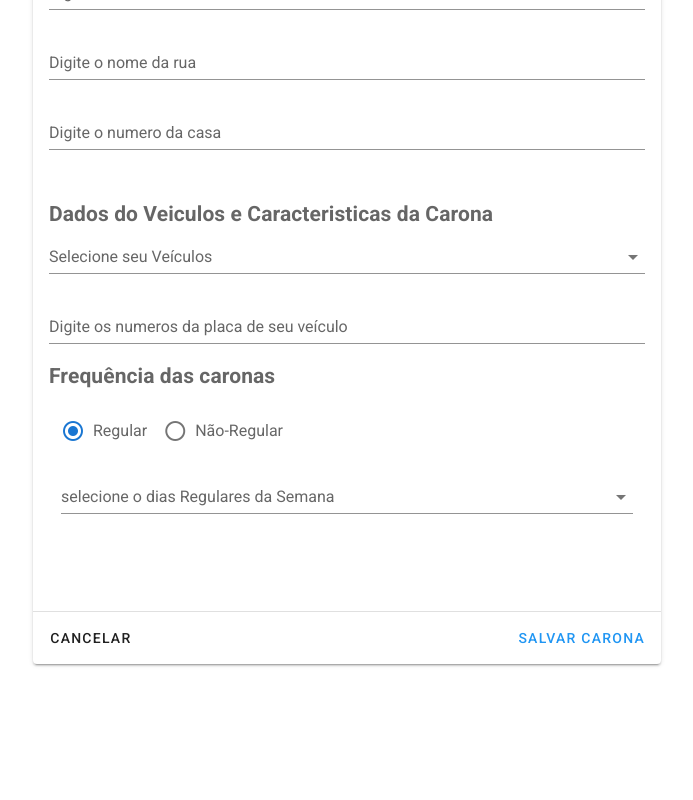
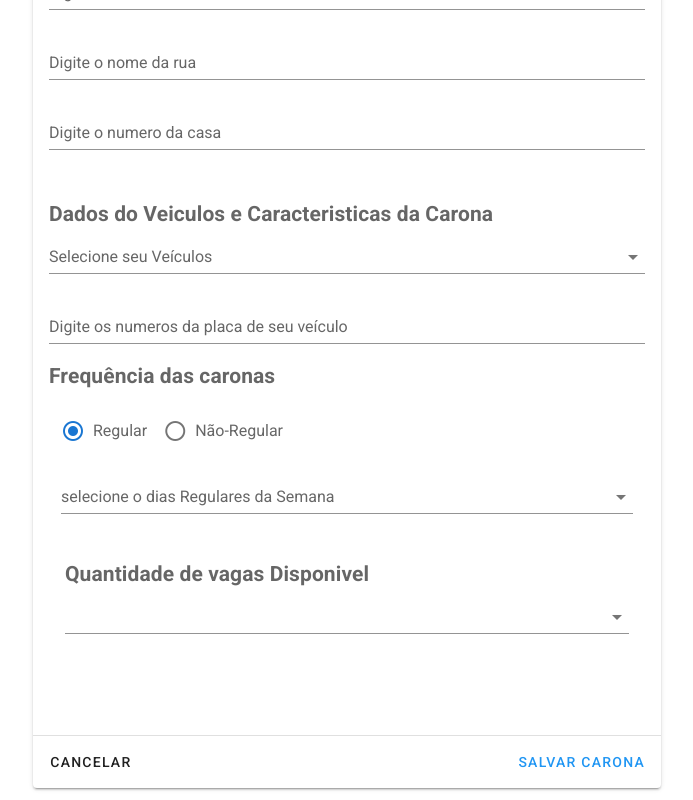
Before and after one commit to ifpi-picos/proxima-parada-front-end-vue, a Vue app: page /home/ride in a window 1280 px wide. Shown: the part 789-1589 px from the top of the page, without its empty margins (293-986 px from the left). Before the commit the page ends 1465 px from the top, so only its background shows below. Built offline with nearby package versions, Linux system fonts and the light colour scheme.

Commit message:
fazendo campus de quantidade de vagas disponivel

```diff
--- a/src/pages/home/Cadastrar-Carona.vue
+++ b/src/pages/home/Cadastrar-Carona.vue
@@ -64,7 +64,7 @@
                   <v-radio label="Não-Regular" value="selector"/>
 
                 </v-radio-group>
-                <v-select :items="naoRegular" v-if="type === 'selector'" v-model="selector" label="Selecione os dia Não-Regular da semana"/>
+                <v-select :items="naoRegular" v-if="type === 'selector'" v-model="selector" label="Selecione os dia da Semana"/>
 
                 <v-select :items="regular"  v-if="type === 'number'" v-model="number" type="number"
                   label="selecione o dias Regulares da Semana ">
@@ -72,7 +72,12 @@
 
               </v-col>
             </v-row>
-          </v-container>
+          </v-container >
+          <v-card-text>
+            <h2>Quantidade de vagas Disponivel</h2>
+            <v-select :items="vagas"></v-select>
+
+          </v-card-text>
 
         </v-card-text>
           <v-divider class="mt-12"/>
@@ -97,6 +102,7 @@
       test:'seletor',
       regular:['segunda','terça','Quarta','Quinta','sexta','Sábado','Domingo'],
       naoRegular:['segunda','terça','Quarta','Quinta','sexta'],
+      vagas:[1,2,3,4,5]
     }),
 
   }
```
